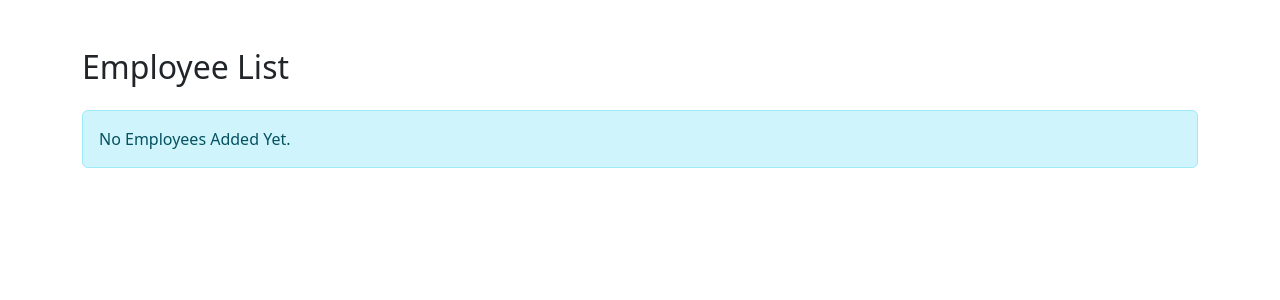
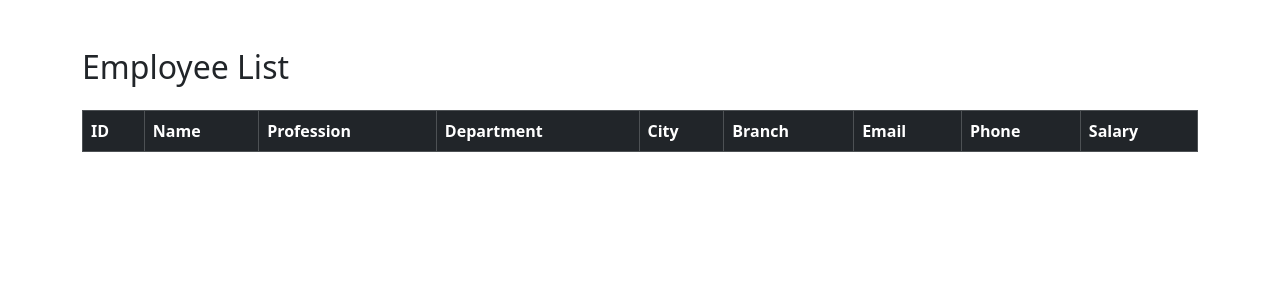
Before and after one commit to Krishnamishra0501/hackoweek-Vsem, a Flask app: page /employees in a window 1280 px wide. Shown: the part 56-356 px from the top of the page. Run offline with Flask 3, Linux system fonts and the light colour scheme; lists and menus that the app fills with data are empty.

Commit message:
Implemented Add Employee functionality

```diff
--- a/week1/empAPI/routes/employee_routes.py
+++ b/week1/empAPI/routes/employee_routes.py
@@ -1,13 +1,42 @@
-from flask import Blueprint, render_template
+from flask import Blueprint, render_template, request, redirect, url_for
+from models import db
+from models.employee import Employee
 
 employee_bp = Blueprint("employee", __name__)
 
 
 @employee_bp.route("/employees")
 def employee_list():
-    return render_template("employee_list.html")
+    employees = Employee.query.all()
+
+    print("========== EMPLOYEES ==========")
+    print(employees)
+    print("Total Employees:", len(employees))
+    print("===============================")
+
+    return render_template("employee_list.html", employees=employees)
 
 
-@employee_bp.route("/add")
+@employee_bp.route("/add", methods=["GET", "POST"])
 def add_employee():
+
+    if request.method == "POST":
+
+        employee = Employee(
+            first_name=request.form["first_name"],
+            last_name=request.form["last_name"],
+            profession=request.form["profession"],
+            department=request.form["department"],
+            city=request.form["city"],
+            branch=request.form["branch"],
+            email=request.form["email"],
+            phone=request.form["phone"],
+            salary=float(request.form["salary"])
+        )
+
+        db.session.add(employee)
+        db.session.commit()
+
+        return redirect(url_for("employee.employee_list"))
+
     return render_template("add_employee.html")
--- a/week1/empAPI/templates/employee_list.html
+++ b/week1/empAPI/templates/employee_list.html
@@ -4,10 +4,36 @@
 
 <h2 class="mb-4">Employee List</h2>
 
-<div class="alert alert-info">
+<table class="table table-bordered table-striped">
+    <thead class="table-dark">
+        <tr>
+            <th>ID</th>
+            <th>Name</th>
+            <th>Profession</th>
+            <th>Department</th>
+            <th>City</th>
+            <th>Branch</th>
+            <th>Email</th>
+            <th>Phone</th>
+            <th>Salary</th>
+        </tr>
+    </thead>
 
-No Employees Added Yet.
-
-</div>
+    <tbody>
+        {% for employee in employees %}
+        <tr>
+            <td>{{ employee.id }}</td>
+            <td>{{ employee.first_name }} {{ employee.last_name }}</td>
+            <td>{{ employee.profession }}</td>
+            <td>{{ employee.department }}</td>
+            <td>{{ employee.city }}</td>
+            <td>{{ employee.branch }}</td>
+            <td>{{ employee.email }}</td>
+            <td>{{ employee.phone }}</td>
+            <td>{{ employee.salary }}</td>
+        </tr>
+        {% endfor %}
+    </tbody>
+</table>
 
 {% endblock %}
```
Also changed, not shown: week1/empAPI/templates/add_employee.html (+11 -60 lines).
